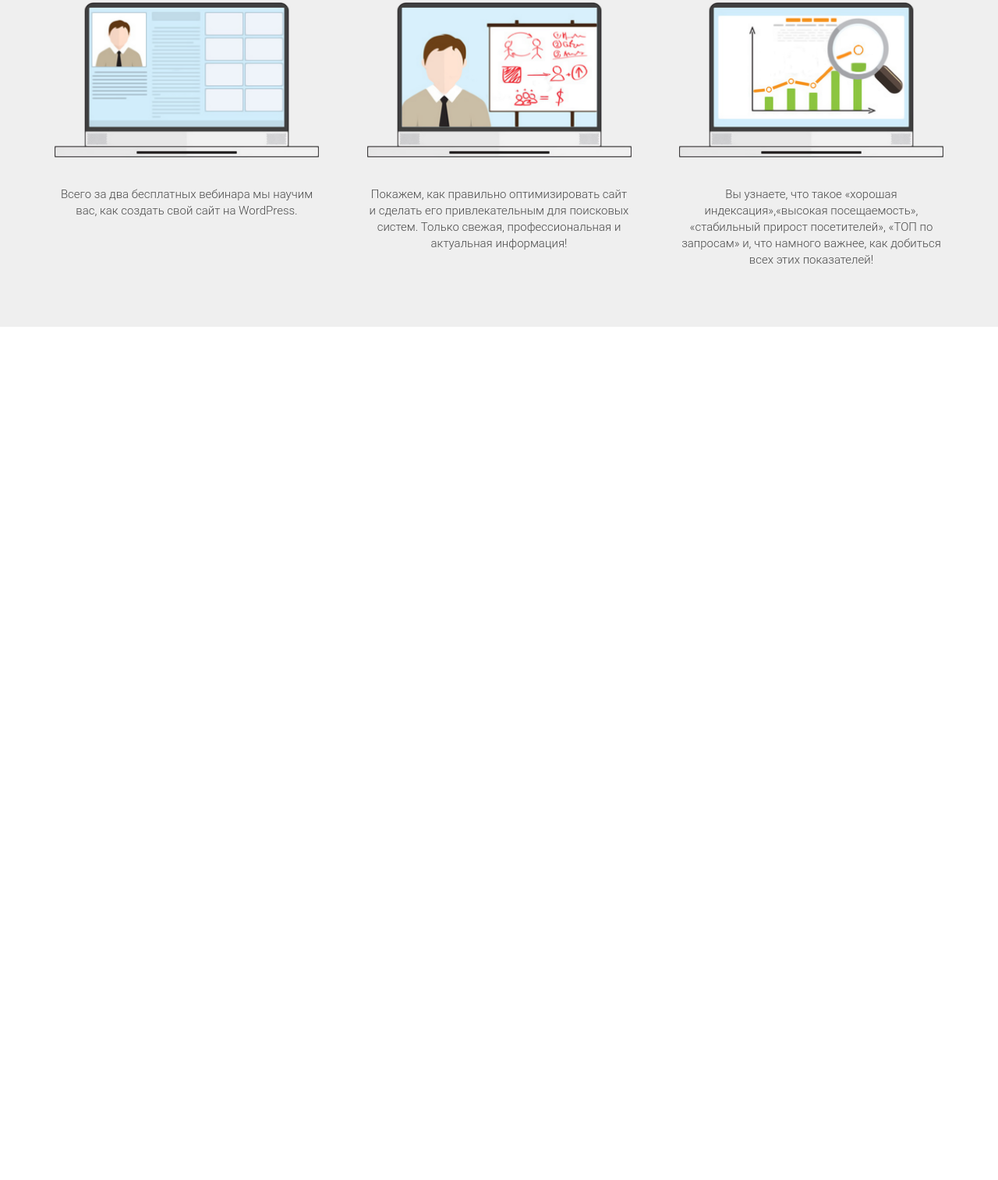
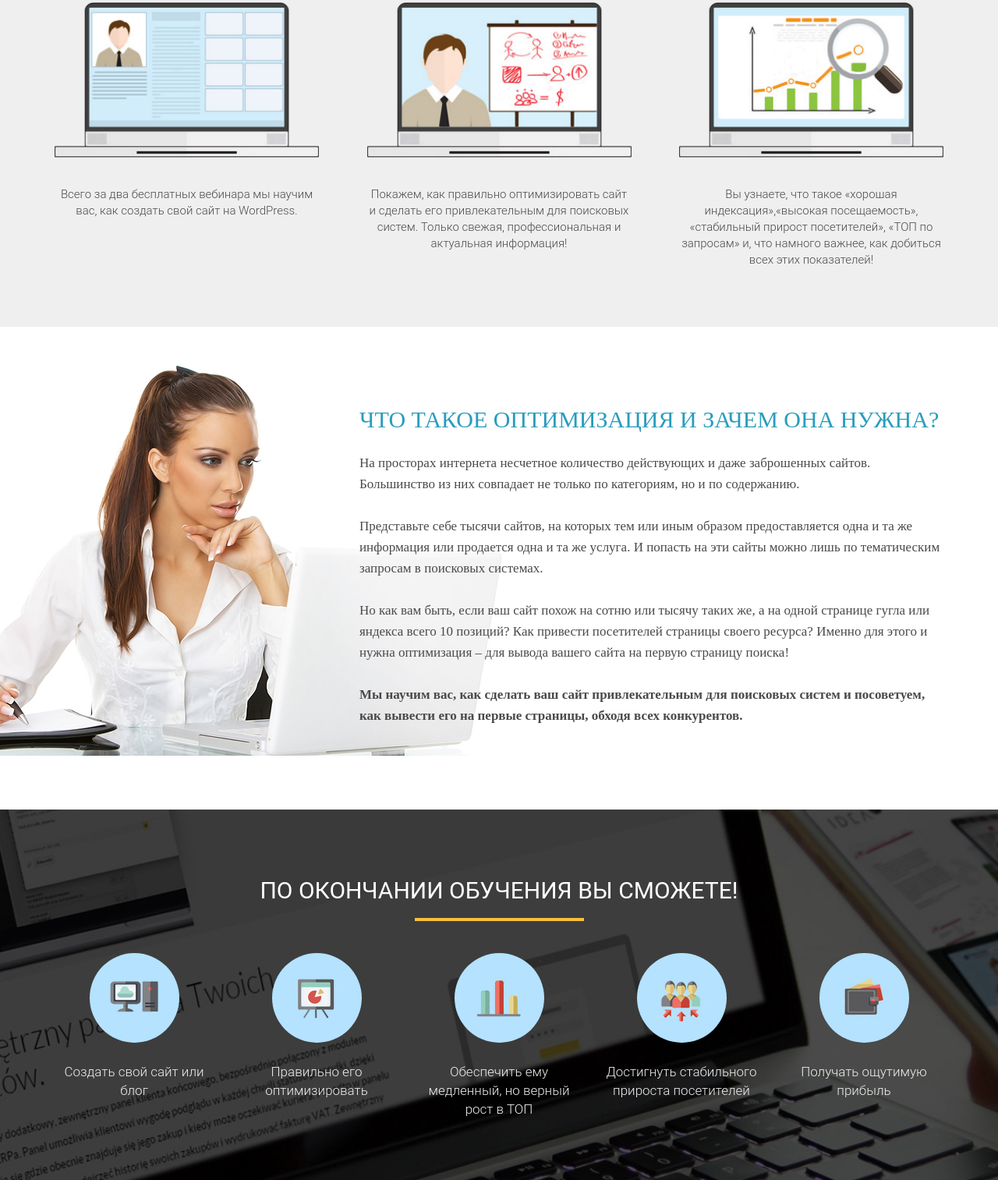
Before and after one commit to Ierarh1/Only_Html-Css-project-, a plain HTML site: page index.html in a window 1280 px wide. Shown: the part 1028-2541 px from the top of the page at 78% size. Before the commit the page ends 1447 px from the top, so only its background shows below. Drawn offline with Linux system fonts and the light colour scheme.

Commit message:
ended two part website

```diff
--- a/index.html
+++ b/index.html
@@ -75,11 +75,84 @@
                         всех этих показателей!</div>
                 </div>
             </div>
+        </div>
+    </section>
+
+
+    <section class="optimization">
+        <div class="container">
+            <h2 class="optimization_header">Что такое оптимизация и зачем она нужна?</h2>
+            <div class="optimization_text">
+                На просторах интернета несчетное количество действующих и даже заброшенных сайтов. Большинство из них совпадает не только по категориям, но и по содержанию. <br><br>
+
+                Представьте себе тысячи сайтов, на которых тем или иным образом предоставляется одна и та же информация или продается одна и та же услуга. И попасть на эти сайты можно лишь по тематическим запросам в поисковых системах. <br> <br>
+
+                Но как вам быть, если ваш сайт похож на сотню или тысячу таких же, а на одной странице гугла или яндекса всего 10 позиций? Как привести посетителей страницы своего ресурса? Именно для этого и нужна оптимизация – для вывода вашего сайта на первую страницу поиска! <br> <br>
+
+                <span>Мы научим вас, как сделать ваш сайт привлекательным для поисковых систем и посоветуем, как вывести его на первые страницы, обходя всех конкурентов.</span>
+            </div>
+
+            <img src="/src/img/bg/woman_bg.jpg" alt="woman" class="optimization_img">
 
         </div>
+    </section>
 
 
+
+    <section class="finish">
+        <div class="container">
+            <h2 class="finish_header">По окончании обучения вы сможете!</h2>
+            <div class="finish_divider"></div>
+
+
+
+            <div class="finish_wrapper">
+                <div class="finish_item">
+                    <div class="finisg_round">
+                        <img src="/src/icons/finish/finish_icon_1.png" alt="icon_1" class="finish_icon">
+                    </div>
+                    <div class="finish_descr">Создать свой сайт или блог</div>
+                </div>
+
+                <div class="finish_item">
+                    <div class="finisg_round">
+                        <img src="/src/icons/finish/finish_icon_2.png" alt="icon_2" class="finish_icon">
+                    </div>
+                    <div class="finish_descr">Правильно его оптимизировать</div>
+                </div>
+
+                <div class="finish_item">
+                    <div class="finisg_round">
+                        <img src="/src/icons/finish/finish_icon_3.png" alt="icon_3" class="finish_icon">
+                    </div>
+                    <div class="finish_descr">Обеспечить ему медленный, но верный рост в ТОП</div>
+                </div>
+
+                <div class="finish_item">
+                    <div class="finisg_round">
+                        <img src="/src/icons/finish/finish_icon_4.png" alt="icon_4" class="finish_icon">
+                    </div>
+                    <div class="finish_descr">Достигнуть стабильного прироста посетителей</div>
+                </div>
+
+                <div class="finish_item">
+                    <div class="finisg_round">
+                        <img src="/src/icons/finish/finish_icon_5.png" alt="icon_5" class="finish_icon">
+                    </div>
+                    <div class="finish_descr">Получать ощутимую прибыль</div>
+                </div>
+            </div>
+
+
+
+
+
+
+
+        </div>
     </section>
+
+
 
 
 
--- a/src/css/style.css
+++ b/src/css/style.css
@@ -5,6 +5,7 @@
 }
 
 .container{
+    position: relative;
     width: 1140px;
     margin: 0 auto;
 
@@ -129,7 +130,7 @@ h2.title{
     padding: 85px 0 75px 0;
 }
 
-.waiting .waiting_header{
+.waiting .waiting_header, .finish .finish_header{
     color:#252525;
     font-family: Roboto;
     font-size: 30px;
@@ -138,7 +139,11 @@ h2.title{
     text-align: center;
 }
 
-.waiting .waiting_divider{
+.finish .finish_header{
+    color:#fff;
+}
+
+.waiting .waiting_divider, .finish .finish_divider{
     width: 217px;
     height: 4px;
     background-color: #f9bf3b;
@@ -180,3 +185,80 @@ h2.title{
     font-weight: 300;
     line-height: 21px;
 }
+
+.optimization{
+    min-height: 550px;
+    padding: 102px 0 107px 0;
+}
+
+.optimization .optimization_header{
+    margin-left: 391px;
+    color:#299cbd;
+    font-family: Roboto-Black;
+    font-size: 30px;
+    font-weight: 400;
+    text-transform: uppercase;
+}
+
+
+.optimization .optimization_text{
+    margin-left: 391px;
+    margin-top: 25px;
+    color:#4a4a4a;
+    font-size: 17px;
+    font-weight: 300;
+    line-height: 27px;
+    font-family: Roboto-Light;
+    font-weight: 300;
+}
+
+.optimization .optimization_text span {
+    font-family: "Roboto - Bold";
+    font-weight: 700;
+}
+
+.optimization .optimization_img{
+    position: absolute;
+    top: -54px;
+    left: -240px;
+    z-index: -1;
+}
+
+.finish{
+    min-height: 447px;
+    padding : 86px 0 79px 0;
+    background: url('../img/bg/second_bg.jpg') center center /cover no-repeat;
+}
+
+
+.finish .finish_wrapper{
+    margin-top: 41px;
+    display: flex;
+    justify-content: space-between;
+}
+
+.finish .finish_wrapper .finish_item{
+    width: 204px;
+}
+
+.finish .finish_wrapper .finish_item .finisg_round{
+    display: flex;
+    justify-content: center;
+    align-items: center;
+    margin: 0 auto;
+    width: 115px;
+    height: 115px;
+    background-color:#b4e2ff;
+    border-radius: 100%;
+}
+
+.finish .finish_wrapper .finish_item .finish_descr{
+    margin-top: 25px;
+    text-align: center;
+    color:#efefef;
+    font-family: Roboto;
+    font-size: 17px;
+    font-weight: 300;
+    line-height: 24px;
+
+}
```
Also changed, not shown: src/icons/finish/finish_icon_1.png (added), src/icons/finish/finish_icon_2.png (added), src/icons/finish/finish_icon_3.png (added), src/icons/finish/finish_icon_4.png (added), src/icons/finish/finish_icon_5.png (added), src/img/bg/second_bg.jpg (added), src/img/bg/woman_bg.jpg (added).
